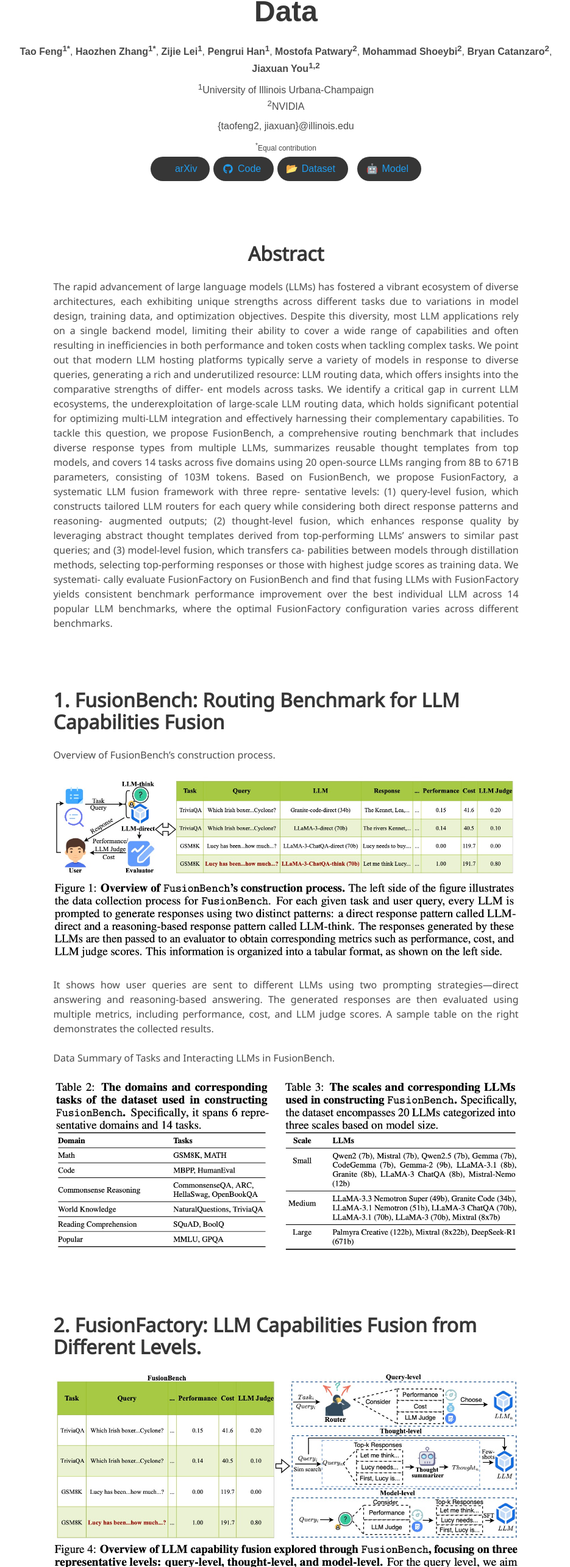
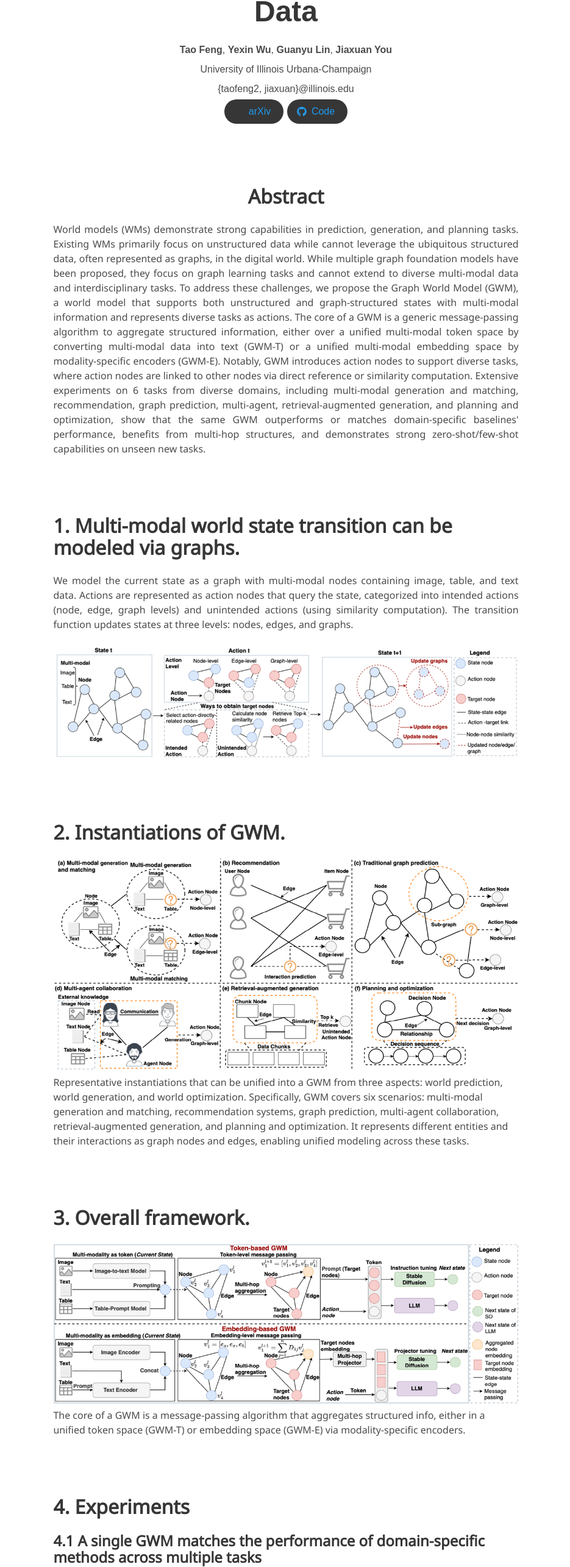
Before and after one commit to ulab-uiuc/GWM, a plain HTML site: page docs/index.html in a window 1280 px wide. Shown: the part 110-2680 px from the top of the page at 61% size, without its empty margins (171-1106 px from the left). Drawn offline with nearby package versions, Linux system fonts and the light colour scheme; some icons are missing; a web font is replaced by a local one.

Commit message:
Update index.html

```diff
--- a/docs/index.html
+++ b/docs/index.html
@@ -24,7 +24,7 @@
   <meta name="viewport" content="width=device-width, initial-scale=1">
 
 
-  <title>Fusing LLM Capabilities with Routing Data</title>
+  <title>Graph World Model</title>
 
   <link rel="icon" type="image/x-icon" href="static/images/favicon.ico">
   <link href="https://fonts.googleapis.com/css?family=Google+Sans|Noto+Sans|Castoro"
@@ -61,34 +61,23 @@
             <div class="is-size-5 publication-authors">
   <!-- Paper authors -->
 <div class="is-size-6 publication-authors">
-  <span class="author-block"><b>Tao Feng<sup>1*</sup></b>,</span>
-  <span class="author-block"><b>Haozhen Zhang<sup>1*</sup></b>,</span>
-  <span class="author-block"><b>Zijie Lei<sup>1</sup></b>,</span>
-  <span class="author-block"><b>Pengrui Han<sup>1</sup></b>,</span>
-  <span class="author-block"><b>Mostofa Patwary<sup>2</sup></b>,</span>
-  <span class="author-block"><b>Mohammad Shoeybi<sup>2</sup></b>,</span>
-  <span class="author-block"><b>Bryan Catanzaro<sup>2</sup></b>,</span>
-  <span class="author-block"><b>Jiaxuan You<sup>1,2</sup></b></span>
+ <span class="author-block"><b>Tao Feng</b>,</span>
+ <span class="author-block"><b>Yexin Wu</b>,</span>
+ <span class="author-block"><b>Guanyu Lin</b>,</span>
+ <span class="author-block"><b>Jiaxuan You</b></span>
 </div>
-
 <div class="is-size-6 publication-authors" style="margin-top: 0.5em;">
-  <span class="author-block"><sup>1</sup>University of Illinois Urbana-Champaign</span><br/>
-  <span class="author-block"><sup>2</sup>NVIDIA</span>
+ <span class="author-block">University of Illinois Urbana-Champaign</span><br/>
 </div>
 
 <div class="is-size-6 publication-authors" style="margin-top: 0.5em;">
   <span class="author-block">{taofeng2, jiaxuan}@illinois.edu</span>
 </div>
 
-<!-- Footnotes -->
-<div class="is-size-7 publication-authors" style="margin-top: 1em;">
-  <span class="author-block"><sup>*</sup>Equal contribution</span><br/>
-</div>
-
 
                   <!-- ArXiv abstract Link -->
                 <span class="link-block">
-                  <a href="https://arxiv.org/pdf/2410.03834" target="_blank"
+                  <a href="https://arxiv.org/pdf/2507.10539" target="_blank"
                   class="external-link button is-normal is-rounded is-dark">
                   <span class="icon">
                     <i class="ai ai-arxiv"></i>
@@ -99,7 +88,7 @@
 
                   <!-- Github link -->
                   <span class="link-block">
-                    <a href="https://github.com/ulab-uiuc/FusionFactory" target="_blank"
+                    <a href="https://github.com/ulab-uiuc/GWM" target="_blank"
                     class="external-link button is-normal is-rounded is-dark">
                     <span class="icon">
                       <i class="fab fa-github"></i>
@@ -107,23 +96,6 @@
                     <span>Code</span>
                   </a>
                 </span>
-       <!-- Hugging Face links for Dataset and Model -->
-<span class="link-block">
-  <a href="https://huggingface.co/datasets/ulab-ai/FusionBench" target="_blank"
-     class="external-link button is-normal is-rounded is-dark">
-    <span class="icon">📂</span>
-    <span>Dataset</span>
-  </a>
-</span>
-
-<span class="link-block" style="margin-left: 10px;">
-  <a href="https://huggingface.co/ulab-ai/FusionFactory" target="_blank"
-     class="external-link button is-normal is-rounded is-dark">
-    <span class="icon">🤖</span>
-    <span>Model</span>
-  </a>
-</span>
-
 
 
 
@@ -156,35 +128,10 @@
         <h2 class="title is-3">Abstract</h2>
         <div class="content has-text-justified">
           <p>
-            The rapid advancement of large language models (LLMs) has fostered a vibrant
-ecosystem of diverse architectures, each exhibiting unique strengths across different
-tasks due to variations in model design, training data, and optimization objectives.
-Despite this diversity, most LLM applications rely on a single backend model,
-limiting their ability to cover a wide range of capabilities and often resulting in
-inefficiencies in both performance and token costs when tackling complex tasks.
-We point out that modern LLM hosting platforms typically serve a variety of
-models in response to diverse queries, generating a rich and underutilized resource:
-LLM routing data, which offers insights into the comparative strengths of differ-
-ent models across tasks. We identify a critical gap in current LLM ecosystems,
-the underexploitation of large-scale LLM routing data, which holds significant
-potential for optimizing multi-LLM integration and effectively harnessing their
-complementary capabilities. To tackle this question, we propose FusionBench,
-a comprehensive routing benchmark that includes diverse response types from
-multiple LLMs, summarizes reusable thought templates from top models, and
-covers 14 tasks across five domains using 20 open-source LLMs ranging from
-8B to 671B parameters, consisting of 103M tokens. Based on FusionBench, we
-propose FusionFactory, a systematic LLM fusion framework with three repre-
-sentative levels: (1) query-level fusion, which constructs tailored LLM routers
-for each query while considering both direct response patterns and reasoning-
-augmented outputs; (2) thought-level fusion, which enhances response quality
-by leveraging abstract thought templates derived from top-performing LLMs’
-answers to similar past queries; and (3) model-level fusion, which transfers ca-
-pabilities between models through distillation methods, selecting top-performing
-responses or those with highest judge scores as training data. We systemati-
-cally evaluate FusionFactory on FusionBench and find that fusing LLMs with
-FusionFactory yields consistent benchmark performance improvement over the
-best individual LLM across 14 popular LLM benchmarks, where the optimal
-FusionFactory configuration varies across different benchmarks.
+            World models (WMs) demonstrate strong capabilities in prediction, generation, and planning tasks.
+            Existing WMs primarily focus on unstructured data while cannot leverage the ubiquitous structured data, often represented as graphs, in the digital world. While multiple graph foundation models have been proposed, they focus on graph learning tasks and cannot extend to diverse multi-modal data and interdisciplinary tasks.
+            To address these challenges, we propose the Graph World Model (GWM), a world model that supports both unstructured and graph-structured states with multi-modal information and represents diverse tasks as actions. The core of a GWM is a generic message-passing algorithm to aggregate structured information, either over a unified multi-modal token space by converting multi-modal data into text (GWM-T) or a unified multi-modal embedding space by modality-specific encoders (GWM-E).
+            Notably, GWM introduces action nodes to support diverse tasks, where action nodes are linked to other nodes via direct reference or similarity computation. Extensive experiments on 6 tasks from diverse domains, including multi-modal generation and matching, recommendation, graph prediction, multi-agent, retrieval-augmented generation, and planning and optimization, show that the same GWM outperforms or matches domain-specific baselines' performance, benefits from multi-hop structures, and demonstrates strong zero-shot/few-shot capabilities on unseen new tasks.
           </p>
         </div>
 
@@ -209,48 +156,21 @@ FusionFactory configuration varies across different benchmarks.
   <div class="container is-max-desktop">
     <div class="columns is-centered">
       <div class="column is-four-fifths">
-        <h2 class="title is-3">1. FusionBench: Routing Benchmark for LLM Capabilities Fusion</h2>
+        <h2 class="title is-3">1. Multi-modal world state transition can be modeled via graphs.</h2>
         <div class="content">
 
           <div class="content has-text-justified">
 
-            <p> Overview of FusionBench’s construction process. </p>
+            <p> We model the current state as a graph with multi-modal nodes containing image, table, and text data. Actions are represented as action nodes that query the state, categorized into intended actions (node, edge, graph levels) and unintended actions (using similarity computation). The transition function updates states at three levels: nodes, edges, and graphs. </p>
 
           </div>
 
           <div class=" has-text-centered">
-            <img src="static/images/j1.png" alt="MY ALT TEXT"/>
+            <img src="static/images/1.png" alt="MY ALT TEXT"/>
           </div>
           <b class="subtitle is-size-6">
           </b>
         </div>
-
-        <h2 class="title is-4"></h2>
-        <div class="content has-text-justified">
-          <p>
-
-          </p>
-        </div>
-
-        <div class="content has-text-justified">
-
-          <p>It shows how user queries are sent to different LLMs using two prompting strategies—direct answering and reasoning-based answering. The generated responses are then evaluated using multiple metrics, including performance, cost, and LLM judge scores. A sample table on the right demonstrates the collected results.</p>
-
-        </div>
-
-         <div class="content has-text-justified">
-
-            <p> Data Summary of Tasks and Interacting LLMs in FusionBench. </p>
-
-          </div>
-
-        <div class=" has-text-centered">
-            <img src="static/images/j2.png" alt="MY ALT TEXT"/>
-          </div>
-          <b class="subtitle is-size-6">
-          </b>
-        </div>
-
 
 
       </div>
@@ -262,20 +182,40 @@ FusionFactory configuration varies across different benchmarks.
   <div class="container is-max-desktop">
     <div class="columns is-centered">
       <div class="column is-four-fifths">
-        <h2 class="title is-3">2. FusionFactory: LLM Capabilities Fusion from Different Levels.</h2>
+        <h2 class="title is-3">2. Instantiations of GWM.</h2>
         <div class="content">
           <div class=" has-text-centered">
-            <img src="static/images/j3.png" alt="MY ALT TEXT"/>
+            <img src="static/images/2.png" alt="MY ALT TEXT"/>
           </div>
 <p>
-  <strong>At the query level</strong>, a router selects the most suitable LLM for each task-query pair by considering performance, cost, and LLM judge scores.
+  Representative instantiations that can be unified into a GWM from three aspects: world prediction, world generation, and world optimization. Specifically, GWM covers six scenarios: multi-modal generation and matching, recommendation systems, graph prediction, multi-agent collaboration, retrieval-augmented generation, and planning and optimization. It represents different entities and their interactions as graph nodes and edges, enabling unified modeling across these tasks.
+
 </p>
+
+
+
+        </div>
+
+      </div>
+    </div>
+  </div>
+</section>
+
+  <section class="section hero">
+  <div class="container is-max-desktop">
+    <div class="columns is-centered">
+      <div class="column is-four-fifths">
+        <h2 class="title is-3">3. Overall framework.</h2>
+        <div class="content">
+          <div class=" has-text-centered">
+            <img src="static/images/3.png" alt="MY ALT TEXT"/>
+          </div>
 <p>
-  <strong>At the thought level</strong>, a summarizer generates reusable reasoning templates from the top-ranked responses. These templates are then used for few-shot prompting of new queries through similarity-based retrieval.
+  The core of a GWM is a message-passing algorithm that aggregates structured info, either in a unified token space (GWM-T) or embedding space (GWM-E) via modality-specific encoders.
+
+
 </p>
-<p>
-  <strong>At the model level</strong>, a new LLM is fine-tuned using top-quality responses selected by performance or LLM judgment to enhance its overall capabilities. The table on the left provides example data points and evaluation results across different strategies.
-</p>
+
 
 
         </div>
@@ -290,77 +230,50 @@ FusionFactory configuration varies across different benchmarks.
     <div class="columns is-centered">
       <div class="column is-four-fifths">
         <h2 class="title is-3">4. Experiments</h2>
-        <h2 class="title is-4">4.1 Results Analysis on Query-level Fusion</h2>
+        <h2 class="title is-4">4.1 A single GWM matches the performance of
+domain-specific methods across multiple tasks</h2>
         <div class="content has-text-justified">
           <p>
-            Comparison of the LLM fusion abilities of all routers on four settings. Bold and
-underline denote the best and second-best results. We can observe
-the following: 1) GraphRouter consistently achieves the best results across all settings.  2) Graph Router can effectively fuse smaller LLMs to surpass both the best-performing LLM and
-the largest LLM. 3)  Compared to the Best LLM, the other router methods offer no significant
-advantage, which illustrates the challenge that multi-task and multi-LLM fusion pose to the router’s
-fusing capability.
+            We have the following observations: (1) Strong generalization: A single GWM achieves SOTA results in multi-modal generation, multi-agent collaboration, RAG, and planning/optimization, while performing comparably to domain-specific baselines in other tasks.
+(2) Efficient long-context processing: GWM with 2k context length outperforms LLM models with 128k context in RAG tasks, demonstrating superior long-text understanding and reasoning capabilities.
+(3) Embedding efficiency: GWM-E outperforms GWM-T in 5 out of 7 tasks while using approximately 5-10 times fewer tokens, proving the effectiveness of embedding-based message passing.
 
           </p>
         </div>
         <div class="content">
           <div class=" has-text-centered">
-            <img src="static/images/j4.png"  alt="MY ALT TEXT"/>
+            <img src="static/images/4.png"  alt="MY ALT TEXT"/>
           </div>
 
         </div>
 
 
-        <h2 class="title is-4">4.2 Result Analysis on Thought-level Fusion</h2>
+        <h2 class="title is-4">4.2 GWM benefits from multi-hop graphs</h2>
         <div class="content has-text-justified">
           <p>
-            We can observe that our thought-level fusion approach consistently improves model performance across all scales. We have
-            the following observations: 1) Thought fusion excels on tasks requiring complex reasoning.  2) Large models can also benefit from thought fusion. 3)  Hybrid selection strategy provides optimal balance.
+             Multi-hop graphs consistently improve GWM-E performance across all tasks with at least 20% relative gain on graph-related tasks. However, increasing hop numbers doesn't always yield better results due to over-smoothing and redundant information introduction.
           </p>
         </div>
 
         <div class="content">
           <div class=" has-text-centered">
-            <img src="static/images/j5.png"  alt="MY ALT TEXT"/>
+            <img src="static/images/5.png"  alt="MY ALT TEXT"/>
           </div>
 
         </div>
 
-<h2 class="title is-4">4.3 Result Analysis on Model-level Fusion</h2>
+<h2 class="title is-4">4.3 GWM boosts zero-shot/few-shot performance</h2>
 <div class="content has-text-justified">
   <p>
-    Performance of model-level fusion using LLaMA-3.1 (8B) on FusionBench, under
-different fine-tuning strategies and response selection criteria. We have
-            the following observations: 1) Model-level fusion brings modest average improvements across tasks, with gains in 4 out of 6 domains.  2) Fusion gains are not uniform, with performance drops observed in code tasks due to domain mismatch and data scarcity. 3)  LLM Judge–based selection yields the best results by offering nuanced and continuous quality assessment over rigid rule-based metrics.
+    The experiments demonstrate that GWM exhibits strong zero-shot and few-shot capabilities. GWM can effectively adapt to new tasks with minimal domain-specific training data, and its zero-shot performance on RAG tasks even surpasses single-task training results, indicating excellent generalization ability that particularly benefits tasks with limited training data.
   </p>
 </div>
 
 <div class="content">
   <div class="has-text-centered">
-    <img src="static/images/j6.png" alt="Ablation Study Results"/>
+    <img src="static/images/6.png" alt="Ablation Study Results"/>
   </div>
 </div>
-
-        <h2 class="title is-4">4.4 Comparisons Across Three Fusion Levels</h2>
-<div class="content has-text-justified">
-  <p>
-    Comparison of the three levels across six complete domains on full test set. We can observe that: 1) The thought-level approaches achieve the best fusion performances.
-    2) The model-level approaches yield the lowest performance among the three fusion levels.
-    3) The query-level fusion demonstrates moderate performance but is the most cost-efficient
-method.
-    4) Across different domains, we observe that compared to the zero-shot setting, fusing LLM
-capabilities is most challenging in the World Knowledge and Math domains.
-  </p>
-</div>
-
-<div class="content">
-  <div class="has-text-centered">
-    <img src="static/images/j7.png" alt="Ablation Study Results"/>
-  </div>
-</div>
-
-
-
-
 
       </div>
     </div>
@@ -500,11 +413,10 @@ capabilities is most challenging in the World Knowledge and Math domains.
 <section class="section" id="BibTeX">
   <div class="container is-max-desktop content">
     <h2 class="title">BibTeX</h2>
-    <pre><code>@article{FusionFactory,
-  title={Fusing LLM Capabilities with Routing Data},
-  author={Tao Feng and Haozhen Zhang and Zijie Lei and Pengrui Han and Mostofa Patwary and Mohammad Shoeybi and Bryan Catanzaro and Jiaxuan You},
-  journal={arXiv preprint arXiv:xxxx.xxxxx},
-  year={2025}
+    <pre><code>@inproceedings{fenggraph,
+  title={Graph World Model},
+  author={Feng, Tao and Wu, Yexin and Lin, Guanyu and You, Jiaxuan},
+  booktitle={Forty-second International Conference on Machine Learning}
 }</code></pre>
   </div>
 </section>
```
